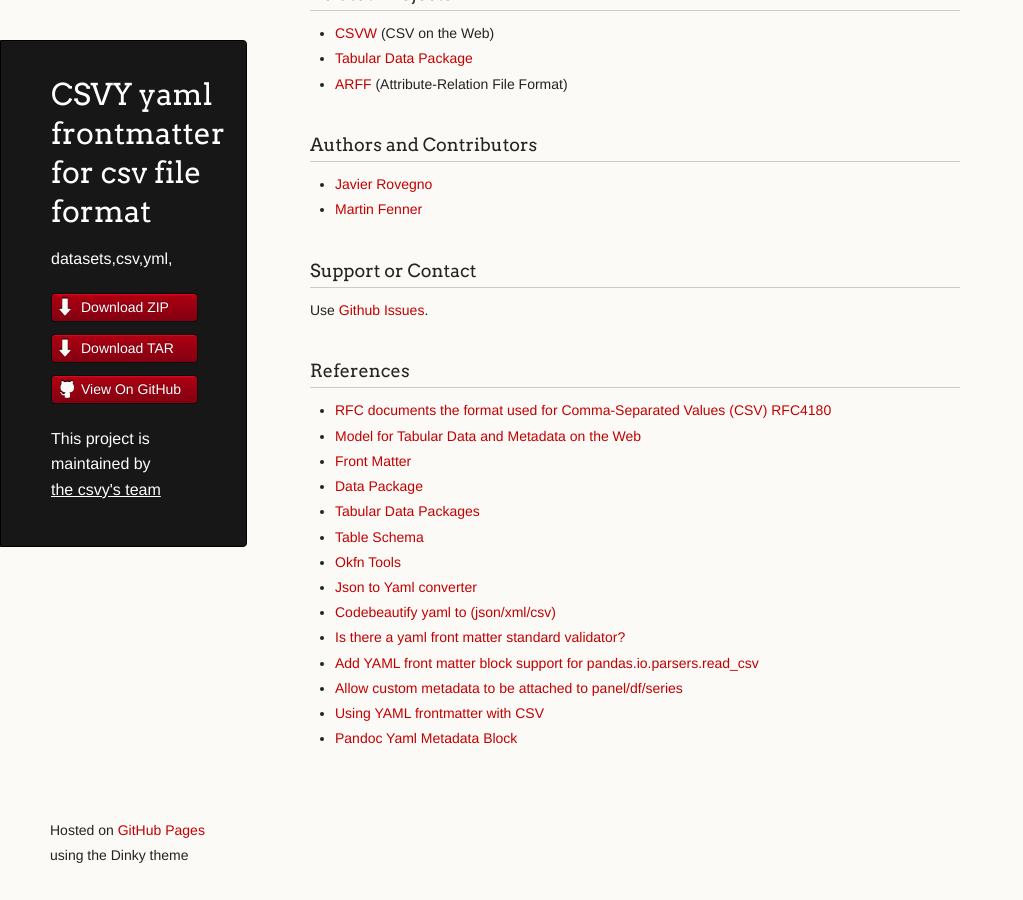
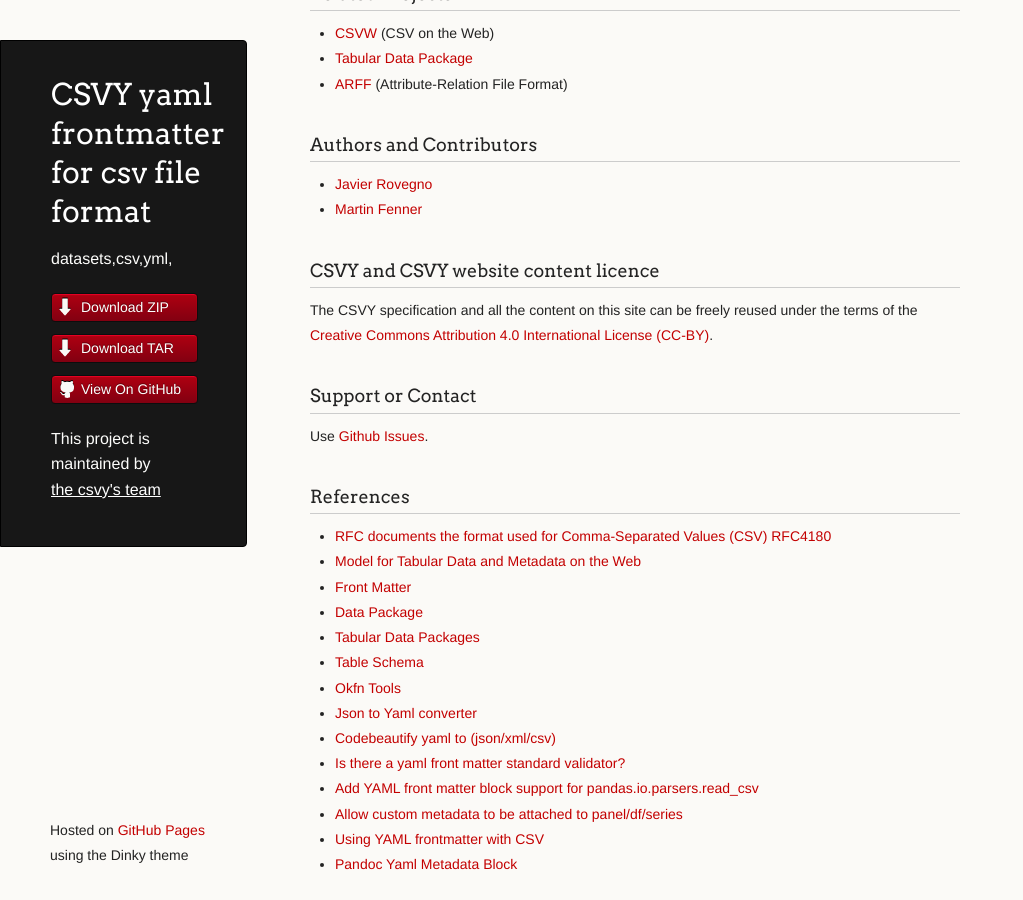
Before and after one commit to csvy/csvy.github.io, a Jekyll site: the page built from index.md, in a window 1280 px wide and 900 px high, scrolled down 2009 px. Shown: the whole window, without its empty margins (0-1023 px from the left). Built offline with Jekyll 4.4.1, drawn with Linux system fonts in a browser that asks for light colours; our own code applies the rules of GitHub Pages for plain Markdown files.

Commit message:
Add license section

```diff
--- a/index.md
+++ b/index.md
@@ -71,6 +71,10 @@
 - [Javier Rovegno](https://github.com/jrovegno)
 - [Martin Fenner](https://github.com/mfenner)
 
+### CSVY and CSVY website content licence
+
+The CSVY specification and all the content on this site can be freely reused under the terms of the [Creative Commons Attribution 4.0 International License (CC-BY)](https://creativecommons.org/licenses/by/4.0/).
+
 ### Support or Contact
 
 Use [Github Issues](https://github.com/csvy/csvy.github.io/issues).
```
